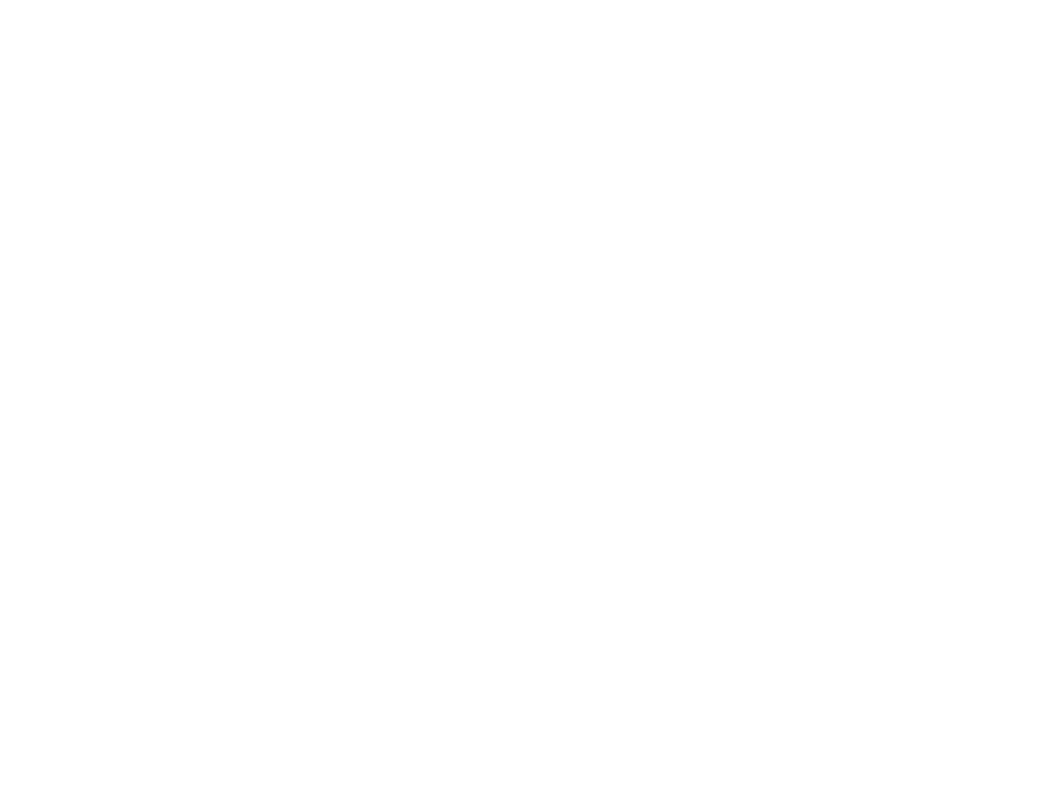
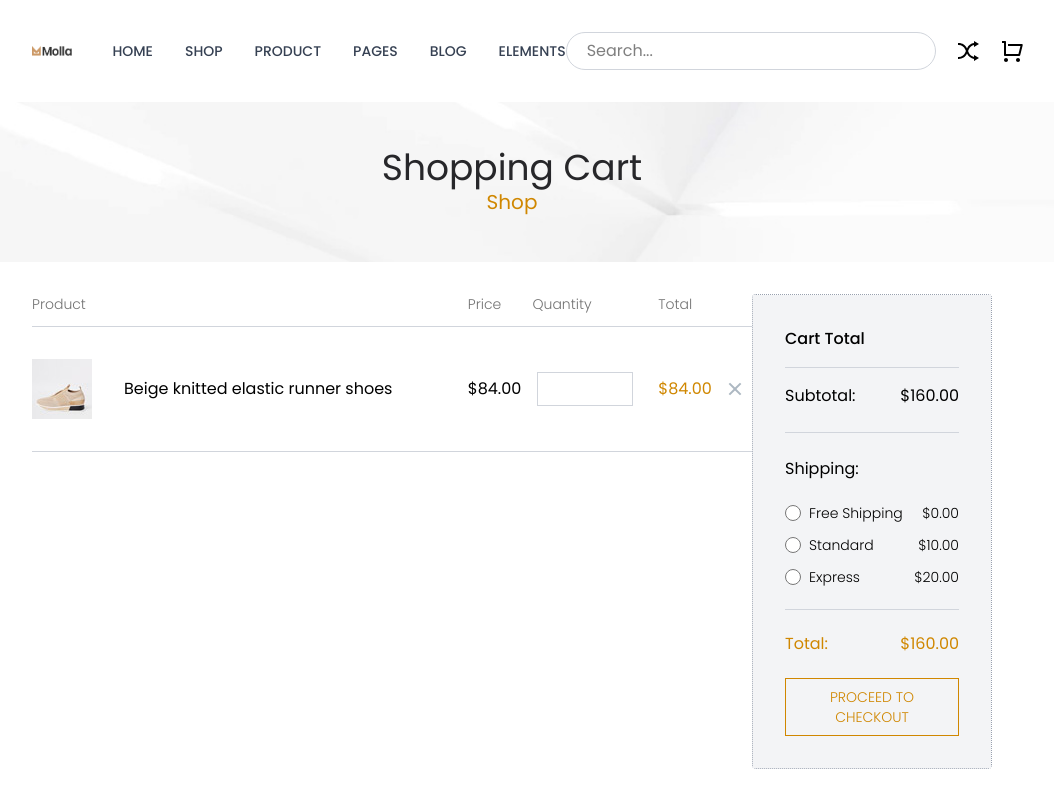
Before and after one commit to VISHNU-M123/FUSIONMART-FRONTEND, a React (Vite) app: page /cart in a window 1280 px wide. Before the commit this address had no page. Shown: the top 800 px of the page, without its empty margins (128-1182 px from the left). Built offline with nearby package versions, Linux system fonts and the light colour scheme.

Commit message:
cart page started

```diff
--- a/src/App.jsx
+++ b/src/App.jsx
@@ -4,6 +4,7 @@
 import Login from './pages/Login'
 import AllProducts from './pages/AllProducts'
 import SingleProducts from './pages/SingleProducts'
+import Cart from './pages/Cart'
 
 const App = () => {
   return (
@@ -13,6 +14,7 @@
         <Route path='/login' element={<Login/>}/>
         <Route path='/allProducts' element={<AllProducts/>}/>
         <Route path='singleProduct' element={<SingleProducts/>}/>
+        <Route path='/cart' element={<Cart/>}/>
       </Routes>
     </div>
   )
--- a/src/assets/assets.js
+++ b/src/assets/assets.js
@@ -42,6 +42,8 @@
 import shuffle_icon_yellow from './shuffle-icon-yellow.png'
 import arrow_right from './right-arrow-icon.png'
 import arrow_left from './left-arrow-icon.png'
+import close_icon from './close-icon.png'
+import cart_table_product from './cart-table-product.jpg'
 
 export const assets = {
     logo_icon,
@@ -87,5 +89,7 @@
     cart_yellow_icon,
     shuffle_icon_yellow,
     arrow_right,
-    arrow_left
+    arrow_left,
+    close_icon,
+    cart_table_product
 }
--- /dev/null
+++ b/src/pages/Cart.jsx
@@ -0,0 +1,123 @@
+import React from 'react'
+import WhiteNavbar from '../components/WhiteNavbar'
+import { assets } from '../assets/assets'
+import WhiteFooter from '../components/WhiteFooter'
+
+const Cart = () => {
+  return (
+    <div>
+      <WhiteNavbar/>
+        <div className='flex flex-col justify-center items-center h-40 bg-cover bg-center' style={{backgroundImage: `url(${assets.page_header})`}}>
+            <h1 className='text-zinc-800 text-4xl'>Shopping Cart</h1>
+            <h6 className='text-yellow-600 text-xl'>Shop</h6>
+        </div>
+        {/* main container */}
+        <div className='lg:px-40 px-5 py-8 w-full'>
+            {/* table and card */}
+            <div className='grid grid-cols-1 lg:grid-cols-12'>
+                {/* table container */}
+                <div className='lg:col-span-9'>
+                    {/* table */}
+                    <table className='w-full'>
+                        <thead className='border-b border-gray-300'>
+                            <tr>
+                                <th className='text-neutral-500 text-sm font-light text-left pb-3'>Product</th>
+                                <th className='text-neutral-500 text-sm font-light text-left pb-3'>Price</th>
+                                <th className='text-neutral-500 text-sm font-light text-left pb-3'>Quantity</th>
+                                <th className='text-neutral-500 text-sm font-light text-left pb-3'>Total</th>
+                            </tr>
+                        </thead>
+                        <tbody>
+                            <tr className='border-b border-gray-300'>
+                                <td className='py-8'>
+                                    <div className='flex gap-8 items-center'>
+                                        <figure>
+                                            <a href="">
+                                                <img src={assets.cart_table_product} alt="" className='cursor-pointer' />
+                                            </a>
+                                        </figure>
+                                        <h3 className='cursor-pointer'>Beige knitted elastic runner shoes</h3>
+                                    </div>
+                                </td>
+                                <td className='py-8'>$84.00</td>
+                                <td className='py-8'>
+                                    <div className='p-1'>
+                                        <input type="text" className='outline-none border border-gray-300 w-24 px-2 py-1 text-center' />
+                                    </div>
+                                </td>
+                                <td className='text-yellow-600 py-8'>$84.00</td>
+                                <td className='py-8'>
+                                    <button className='flex items-center justify-center'>
+                                        <img src={assets.close_icon} alt="" className='cursor-pointer' />
+                                    </button>
+                                </td>
+                            </tr>
+                        </tbody>
+                    </table>
+                    {/* coupon code and update cart */}
+                    <div></div>
+                </div>
+
+                {/* card div */}
+                <div className='lg:col-span-3 border border-gray-400 border-dotted rounded-sm'>
+                    <div className='bg-gray-100 p-8'>
+                        <h3 className='flex items-center pb-4 font-medium'>Cart Total</h3>
+                        <hr className='border-gray-300 w-full' />
+                        <table className='w-full'>
+                            <tbody className='w-full'>
+                                <tr className='flex justify-between w-full py-4'>
+                                    <td>Subtotal:</td>
+                                    <td>$160.00</td>
+                                </tr>
+                                <hr className='w-full border-gray-300 my-2' />
+                                <tr className='flex justify-between w-full py-4'>
+                                    <td>Shipping:</td>
+                                    <td>&nbsp;</td>
+                                </tr>
+                                <tr className='flex justify-between w-full py-1.5'>
+                                    <td>
+                                        <div className='flex items-center gap-2'>
+                                            <input type="radio" className='w-4 h-4' />
+                                            <label className='text-sm font-light'>Free Shipping</label>
+                                        </div>
+                                    </td>
+                                    <td className='text-sm font-light'>$0.00</td>
+                                </tr>
+                                <tr className='flex justify-between w-full py-1.5'>
+                                    <td>
+                                        <div className='flex items-center gap-2'>
+                                            <input type="radio" className='w-4 h-4' />
+                                            <label className='text-sm font-light'>Standard</label>
+                                        </div>
+                                    </td>
+                                    <td className='text-sm font-light'>$10.00</td>
+                                </tr>
+                                <tr className='flex justify-between w-full py-1.5'>
+                                    <td>
+                                        <div className='flex items-center gap-2'>
+                                            <input type="radio" className='w-4 h-4' />
+                                            <label className='text-sm font-light'>Express</label>
+                                        </div>
+                                    </td>
+                                    <td className='text-sm font-light'>$20.00</td>
+                                </tr>
+                                <hr className='w-full border-gray-300 my-4' />
+                                <tr className='flex justify-between w-full py-1.5'>
+                                    <td className='text-yellow-600'>Total:</td>
+                                    <td className='text-yellow-600'>$160.00</td>
+                                </tr>
+                            </tbody>
+                        </table>
+                        <div className='flex justify-center mt-4'>
+                            <button className='border border-yellow-600 px-5 py-2 text-sm font-light text-yellow-600 cursor-pointer hover:bg-yellow-600 hover:text-white w-full'>PROCEED TO CHECKOUT</button>
+                        </div>
+                    </div>
+                </div>
+            </div>
+        </div>
+      <WhiteFooter/>
+    </div>
+  )
+}
+
+export default Cart
```
Also changed, not shown: src/assets/cart-table-product.jpg (added), src/assets/close-icon.png (added).
